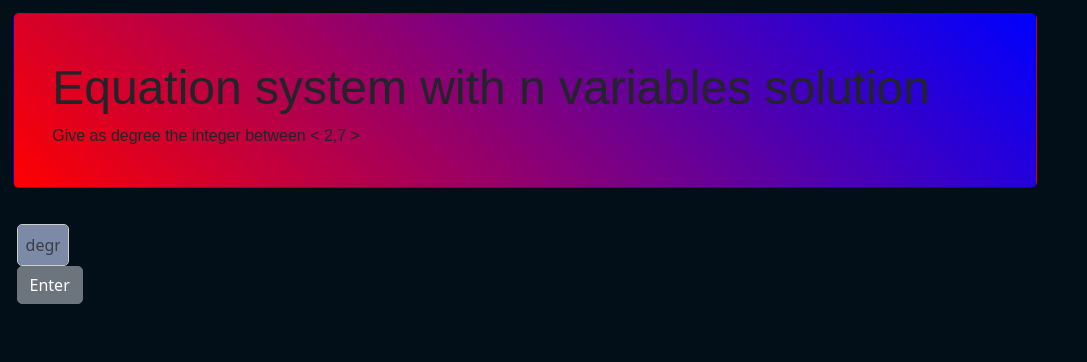
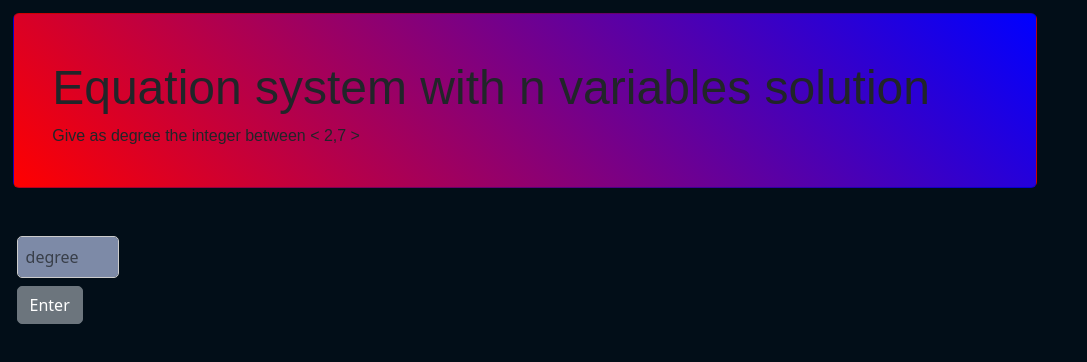
Before and after one commit to maciejmar/equation_solver, an Angular app in the folder calkulator_frontend/: page / in a window 1280 px wide. Shown: the top 362 px of the page, without its empty margins (0-1087 px from the left). Built offline with nearby package versions, Linux system fonts and the light colour scheme.

Commit message:
change responsible params

```diff
--- a/calkulator_frontend/src/app/equation-solver/equation-solver.component.html
+++ b/calkulator_frontend/src/app/equation-solver/equation-solver.component.html
@@ -1,13 +1,13 @@
-<div class="equation-solver-container">
+<div>
     <form [formGroup]="equationForm" (ngSubmit)="onSubmit()">
-      <div class="form-group">
+      <div>
         <label for="n">Number of Equations (n):</label>
         <input type="number" id="n" formControlName="n" (change)="onNChange()" min="1" max="6">
       </div>
 
       <div formArrayName="equations" *ngFor="let equationGroup of equationsFormArray.controls; let i = index" [formGroupName]="i">
         <div formArrayName="coefficients">
-          <div *ngFor="let ctrl of getControls(equationGroup); let j = index" class="coefficient-field">
+          <div *ngFor="let ctrl of getControls(equationGroup); let j = index">
             <input type="number" [formControlName]="j">
             <!-- ... -->
           </div>
@@ -16,6 +16,6 @@
         <!-- ... -->
       </div>
 
-      <button type="submit" class="btn btn-primary">Solve Equations</button>
+      <button type="submit" >Solve Equations</button>
     </form>
   </div>
--- a/calkulator_frontend/src/app/equation-solver/equation-solver.component.scss
+++ b/calkulator_frontend/src/app/equation-solver/equation-solver.component.scss
@@ -12,5 +12,5 @@ body{
   }
 
   .coefficient {
-    margin-right: 8px;
+    margin-right: auto;
   }
--- a/calkulator_frontend/src/app/matrix/matrix.component.html
+++ b/calkulator_frontend/src/app/matrix/matrix.component.html
@@ -9,7 +9,7 @@
                          degree must be an integer between 2 and 7
             </div>
 
-            <button [disabled]="profileForm.invalid" class="btn btn-secondary">Enter</button>
+            <button [disabled]="profileForm.invalid" class="btn btn-secondary button_profile">Enter</button>
         </form>
     </div>
     <div *ngIf="profileForm.value && profileForm.dirty" class="form-matrix matrix-direction" >
@@ -49,7 +49,7 @@
                         [disabled]="matrixForm.invalid && (!this.okToCompleteMatrixForm || !matrixForm.errors?.['singularMatrix'])"
                         type="submit"
                         class="btn btn-primary buttonwidth buttonsMargin"
-                >Submit</button>
+                >Submit matrix</button>
         </form>
 
             <form [formGroup]="ordinatesForm"  (ngSubmit) = "submitOrdinatesForm()" class="form-matrix ordinates-direction">  <!--form-ordinates   ordinates-row-->
@@ -67,22 +67,26 @@
                 </div>
                 <button *ngIf="ordinatesForm.dirty && ordinatesForm.valid && !okToCompleteMatrixForm && !matrixForm.errors?.['singularMatrix']"
                         type="submit"
-                        class="btn btn-primary buttonwidth buttonsMargin"
+                        class="btn btn-primary blink_me"
                         [disabled]="!this.ordinatesForm.valid"
-                >Submit</button>
+                >
+                  {{ this.matrixForm.errors ? 'Change matrix' : 'See result'}}
+                </button>
             </form>
 
     </div>
 
-</div>
+
     <div *ngIf="ordinatesForm.dirty && ordinatesForm.valid &&
-     matrixForm.dirty && matrixForm.valid && !matrixSingular && okToCompleteMatrixForm" class="badge badge-light container">
-    <div class="results" name="response">
+        matrixForm.dirty && matrixForm.valid && !matrixSingular && okToCompleteMatrixForm" class="badge text-left container">
+        <div name="response" >
+            <div class="spinner-border text-danger" style="border-radius:30px" role="status"></div>
             The solution is:
             <span *ngFor="let result of results; let i = index">
-            <div class="solucionCell cellLeft">
+                <div>
                         x{{i}}={{result| number:'1.0-4'}}{{i < results.length - 1 ? '' : ''}}
                 </div>
             </span>
         </div>
     </div>
+</div>
--- a/calkulator_frontend/src/app/matrix/matrix.component.scss
+++ b/calkulator_frontend/src/app/matrix/matrix.component.scss
@@ -32,6 +32,10 @@ input {
   .form-matrix, .form-ordinates {
     flex-basis: auto; /* Allows them to grow or shrink as needed */
   }
+}
+
+.button_profile{
+  margin-top:15%;
 }
 
 .cell-container {
@@ -72,6 +76,7 @@ input {
 }
 .form-profile{
   width: 30%;
+
 }
 
 .form-matrix{
@@ -132,18 +137,18 @@ input {
   }
 
   .container{
-
-    margin-left:20%;
-    font-size:2.5em;
-    max-width:50%;
+    display:flex;
+    align-items: left;
+    width:20%;
+    margin-top:1%;
+    margin-left:0;
+    font-size:2vw;
+    max-width:auto;
     background-color: rgb(155, 8, 8);
     color:rgb(175, 132, 75);
     display:flex;
   }
-  .solutionCell{
 
-    margin-top:0;
-  }
 
   .buttonsMargin{
     margin-top:1%;
@@ -162,3 +167,46 @@ input {
   .hiddenPlus {
     visibility: hidden;
   }
+
+input{
+ width:8vw;
+}
+
+.forms-container {
+  display: flex;
+  flex-direction: column; /* Stack vertically on narrow screens */
+  font-size: 1em;
+  width: auto;
+  margin: 1%;
+}
+
+
+/* Adjustments for wider screens */
+@media (min-width: 1200px) {
+  .forms-container {
+    flex-direction: column; /* Side by side if enough space */
+    flex-wrap: wrap; /* Allow wrapping if needed */
+  }
+
+  .form-matrix, .form-ordinates {
+    flex-basis: auto; /* Allows them to grow or shrink as needed */
+     /* Adjust if necessary to fit side by side */
+  }
+}
+
+@-webkit-keyframes blinker {
+  from { opacity: 1.0; }
+  to { opacity: 0.0; }
+}
+
+
+.blink_me {
+  animation: blinker 1s linear infinite;
+  margin-top:5%;
+}
+
+@keyframes blinker {
+  50% {
+    opacity: 0;
+  }
+}
--- a/calkulator_frontend/src/styles.scss
+++ b/calkulator_frontend/src/styles.scss
@@ -1,4 +1,4 @@
-/* You can add global styles to this file, and also import other style files */
+
 body{
 background-color: rgb(2, 14, 24);
 }
```
Lines whose indentation alone changed are shown as unchanged.
